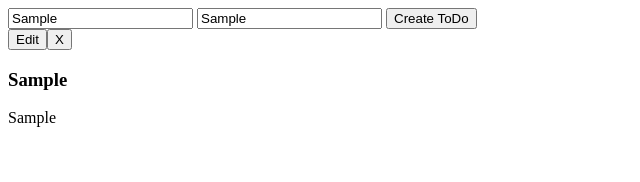
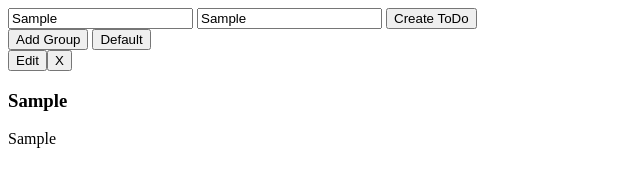
Before and after one commit to kleinezicke/to-do-list, a website built with webpack: page dist/index.html in a window 1280 px wide. Both pictures are taken after typing "Sample", "Sample" into the empty fields and a click on the button "Create ToDo". Shown: the whole page, without its empty margins (0-640 px from the left). Built offline with nearby package versions, Linux system fonts and the light colour scheme.

Commit message:
Add group array

```diff
--- a/src/js/domEdit.js
+++ b/src/js/domEdit.js
@@ -13,7 +13,7 @@
         editButton.textContent = "Edit";
 
         const removeButton = create(newDiv,"button");
-        removeButton.classList.add("removeButton");
+        removeButton.classList.add("remove-button");
         removeButton.textContent = "X";
 
         const title = create(newDiv,"h3");
@@ -22,7 +22,14 @@
         title.textContent = toDo.title;
         description.textContent = toDo.description;
 
-    }
+    },
+    createGroup: function(group){
+
+        const container = document.getElementById("groups")
+
+        const newGroup = create(container,"button")
+        newGroup.textContent = group.name;
+    },
 }
 
 function create(container,tag) {
--- a/src/js/index.js
+++ b/src/js/index.js
@@ -3,11 +3,15 @@
 import domEdit from "./domEdit";
 
 let currentGroup;
+let groups = [];
 
 function pageLoad(){
 
     const defaultGroup = new group("Default");
     currentGroup = defaultGroup;
+    groups.push(defaultGroup);
+
+    domEdit.createGroup(defaultGroup);
 
     const button = document.getElementById("create-todo");
     button.addEventListener("click", function(){
@@ -15,14 +19,15 @@
         const newTodo = new toDo(document.getElementById("title").value, document.getElementById("description").value);
         domEdit.createToDo(newTodo);
 
-        defaultGroup.toDos.push(newTodo);
+        currentGroup.toDos.push(newTodo);
 
-        console.log(defaultGroup);
+        console.log(currentGroup);
+        console.log(groups);
 
     })
 
     document.addEventListener("click", function(event){
-        if(event.target.classList.contains("removeButton")) {
+        if(event.target.classList.contains("remove-button")) {
             event.target.parentNode.remove();
             currentGroup.remove(event.target.parentNode.id)
         }
```
Also changed, not shown: dist/index.html, dist/main.js.
